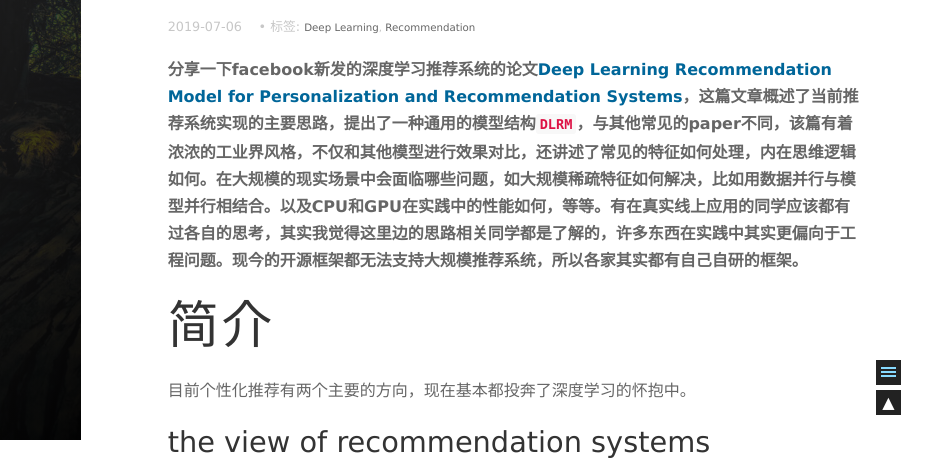
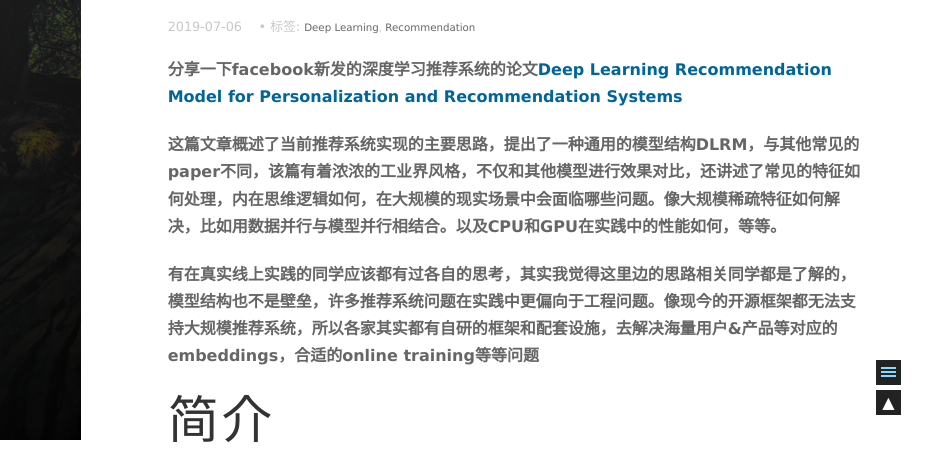
Before and after one commit to wd1900/wd1900.github.io, a plain HTML site: page 2019/07/06/Deep-Learning-Recommendation-Model-for-Personalization-and-Recommendation-Systems/index.html in a window 1280 px wide. Shown: the part 360-820 px from the top of the page, 329-1280 px from the left. Drawn offline with nearby package versions, Linux system fonts and the light colour scheme; some packages are replaced by stand-ins of ours; a script that the page names is missing.

Commit message:
Site updated: 2019-07-14 15:29:40
Change-Id: Iabc718362ddd9b477fa1dd46c781043f022c7ec6

```diff
--- a/2019/07/06/Deep-Learning-Recommendation-Model-for-Personalization-and-Recommendation-Systems/index.html
+++ b/2019/07/06/Deep-Learning-Recommendation-Model-for-Personalization-and-Recommendation-Systems/index.html
@@ -16,13 +16,13 @@
 
 
 
-    <meta name="description" content="分享一下facebook新发的深度学习推荐系统的论文Deep Learning Recommendation Model for Personalization and Recommendation Systems，这篇文章概述了当前推荐系统实现的主要思路，提出了一种通用的模型结构DLRM，与其他常见的paper不同，该篇有着浓浓的工业界风格，不仅和其他模型进行效果对比，还讲述了常见的特征如何处理">
+    <meta name="description" content="分享一下facebook新发的深度学习推荐系统的论文Deep Learning Recommendation Model for Personalization and Recommendation Systems 这篇文章概述了当前推荐系统实现的主要思路，提出了一种通用的模型结构DLRM，与其他常见的paper不同，该篇有着浓浓的工业界风格，不仅和其他模型进行效果对比，还讲述了常见的特征如何处理">
 <meta name="keywords" content="Deep Learning,Recommendation">
 <meta property="og:type" content="article">
 <meta property="og:title" content="Deep Learning Recommendation Model for Personalization and Recommendation Systems | 王鸣辉的博客">
 <meta property="og:url" content="http://yoursite.com/2019/07/06/Deep-Learning-Recommendation-Model-for-Personalization-and-Recommendation-Systems/index.html">
 <meta property="og:site_name" content="王鸣辉的博客">
-<meta property="og:description" content="分享一下facebook新发的深度学习推荐系统的论文Deep Learning Recommendation Model for Personalization and Recommendation Systems，这篇文章概述了当前推荐系统实现的主要思路，提出了一种通用的模型结构DLRM，与其他常见的paper不同，该篇有着浓浓的工业界风格，不仅和其他模型进行效果对比，还讲述了常见的特征如何处理">
+<meta property="og:description" content="分享一下facebook新发的深度学习推荐系统的论文Deep Learning Recommendation Model for Personalization and Recommendation Systems 这篇文章概述了当前推荐系统实现的主要思路，提出了一种通用的模型结构DLRM，与其他常见的paper不同，该篇有着浓浓的工业界风格，不仅和其他模型进行效果对比，还讲述了常见的特征如何处理">
 <meta property="og:locale" content="default">
 <meta property="og:image" content="http://yoursite.com/images/dlrm_1.png">
 <meta property="og:image" content="http://yoursite.com/images/dlrm_2.png">
@@ -30,10 +30,10 @@
 <meta property="og:image" content="http://yoursite.com/images/dlrm_3.png">
 <meta property="og:image" content="http://yoursite.com/images/DLRM_5.png">
 <meta property="og:image" content="http://yoursite.com/images/dlrm_6.png">
-<meta property="og:updated_time" content="2019-07-08T14:16:07.625Z">
+<meta property="og:updated_time" content="2019-07-08T14:24:44.701Z">
 <meta name="twitter:card" content="summary">
 <meta name="twitter:title" content="Deep Learning Recommendation Model for Personalization and Recommendation Systems | 王鸣辉的博客">
-<meta name="twitter:description" content="分享一下facebook新发的深度学习推荐系统的论文Deep Learning Recommendation Model for Personalization and Recommendation Systems，这篇文章概述了当前推荐系统实现的主要思路，提出了一种通用的模型结构DLRM，与其他常见的paper不同，该篇有着浓浓的工业界风格，不仅和其他模型进行效果对比，还讲述了常见的特征如何处理">
+<meta name="twitter:description" content="分享一下facebook新发的深度学习推荐系统的论文Deep Learning Recommendation Model for Personalization and Recommendation Systems 这篇文章概述了当前推荐系统实现的主要思路，提出了一种通用的模型结构DLRM，与其他常见的paper不同，该篇有着浓浓的工业界风格，不仅和其他模型进行效果对比，还讲述了常见的特征如何处理">
 <meta name="twitter:image" content="http://yoursite.com/images/dlrm_1.png">
 
 
@@ -229,7 +229,9 @@ classes that you can use:
   </header>
 
   <section id="post-content" class="article-content post">
-    <p><strong>分享一下facebook新发的深度学习推荐系统的论文<a href="https://arxiv.org/pdf/1906.00091.pdf" target="_blank" rel="noopener">Deep Learning Recommendation Model for Personalization and Recommendation Systems</a>，这篇文章概述了当前推荐系统实现的主要思路，提出了一种通用的模型结构<code>DLRM</code>，与其他常见的paper不同，该篇有着浓浓的工业界风格，不仅和其他模型进行效果对比，还讲述了常见的特征如何处理，内在思维逻辑如何。在大规模的现实场景中会面临哪些问题，如大规模稀疏特征如何解决，比如用数据并行与模型并行相结合。以及CPU和GPU在实践中的性能如何，等等。有在真实线上应用的同学应该都有过各自的思考，其实我觉得这里边的思路相关同学都是了解的，许多东西在实践中其实更偏向于工程问题。现今的开源框架都无法支持大规模推荐系统，所以各家其实都有自己自研的框架。</strong></p>
+    <p><strong>分享一下facebook新发的深度学习推荐系统的论文<a href="https://arxiv.org/pdf/1906.00091.pdf" target="_blank" rel="noopener">Deep Learning Recommendation Model for Personalization and Recommendation Systems</a></strong></p>
+<p><strong>这篇文章概述了当前推荐系统实现的主要思路，提出了一种通用的模型结构DLRM，与其他常见的paper不同，该篇有着浓浓的工业界风格，不仅和其他模型进行效果对比，还讲述了常见的特征如何处理，内在思维逻辑如何，在大规模的现实场景中会面临哪些问题。像大规模稀疏特征如何解决，比如用数据并行与模型并行相结合。以及CPU和GPU在实践中的性能如何，等等。</strong></p>
+<p><strong>有在真实线上实践的同学应该都有过各自的思考，其实我觉得这里边的思路相关同学都是了解的，模型结构也不是壁垒，许多推荐系统问题在实践中更偏向于工程问题。像现今的开源框架都无法支持大规模推荐系统，所以各家其实都有自研的框架和配套设施，去解决海量用户&amp;产品等对应的embeddings，合适的online training等等问题</strong></p>
 <h1 id="简介"><a href="#简介" class="headerlink" title="简介"></a>简介</h1><p>目前个性化推荐有两个主要的方向，现在基本都投奔了深度学习的怀抱中。</p>
 <h3 id="the-view-of-recommendation-systems"><a href="#the-view-of-recommendation-systems" class="headerlink" title="the view of recommendation systems"></a>the view of recommendation systems</h3><p>早期系统雇佣专家们来对产品进行分类，用户选择他们喜好的类别并基于他们的偏好进行匹配。此领域后来演变成了协同过滤，推荐基于用户过去的行为，比如对产品的打分。Neighborhood methods将用户和产品分组并用矩阵分解来描述用户和产品的latent factors，获得了成功。</p>
 <h3 id="the-view-of-predictive-analytics"><a href="#the-view-of-predictive-analytics" class="headerlink" title="the view of predictive analytics"></a>the view of predictive analytics</h3><p>用统计学模型去分类或预测给定数据的事件概率。预测模型从原来的用简单的linear and logistic regression建模转向了用deep networks。为了处理类别特征，一般采用embeddings，将one-hot或multi-hot vectors转换到抽象空间的dense respresentations。这里的抽象空间其实也就是推荐系统中的latent factors空间。</p>
```
Also changed, not shown: 2019/06/23/Top-K-Off-Policy-Correction-for-a-REINFORCE-Recommender-System-on-Youtube/index.html (+2 -2 lines).
